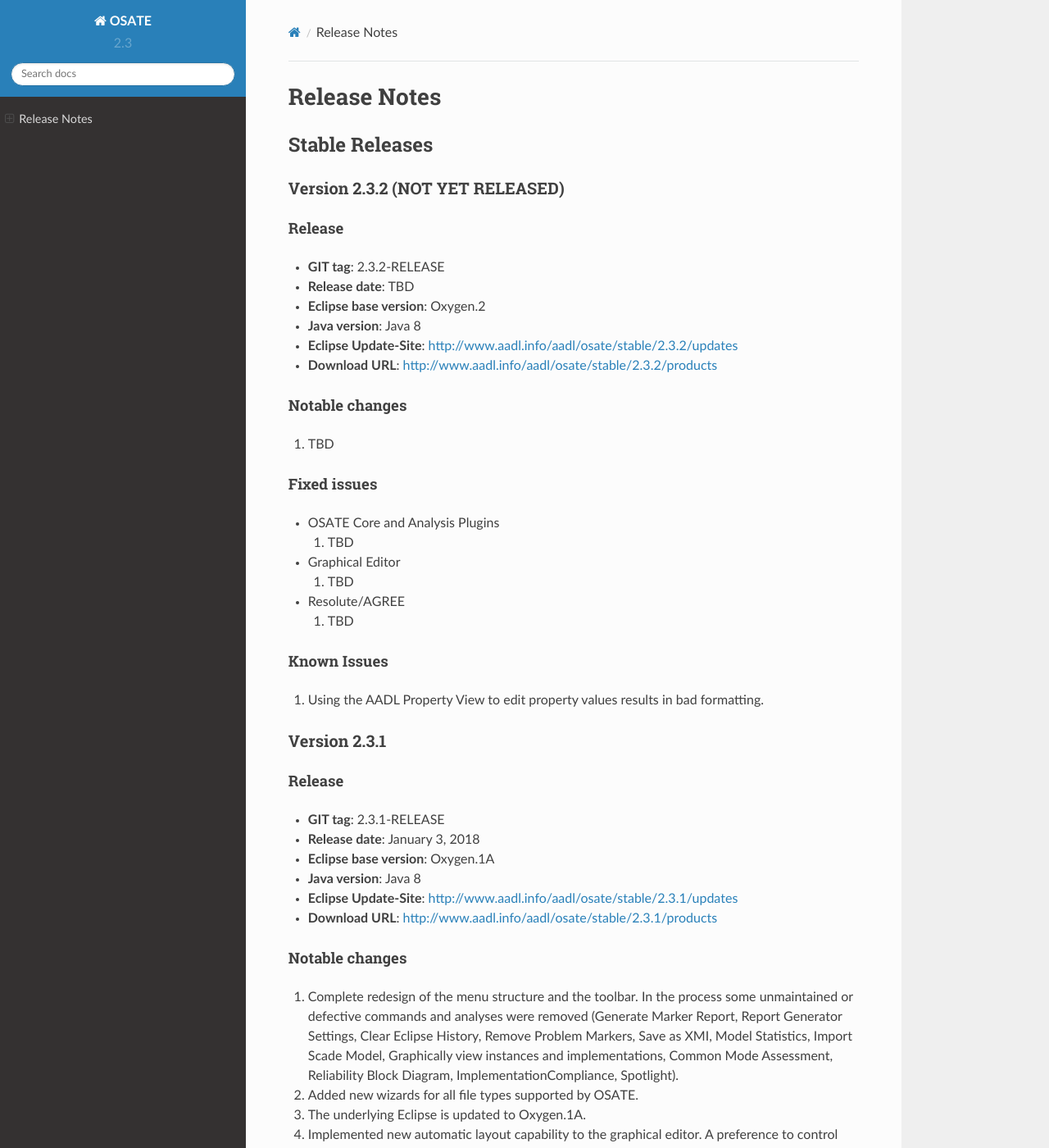
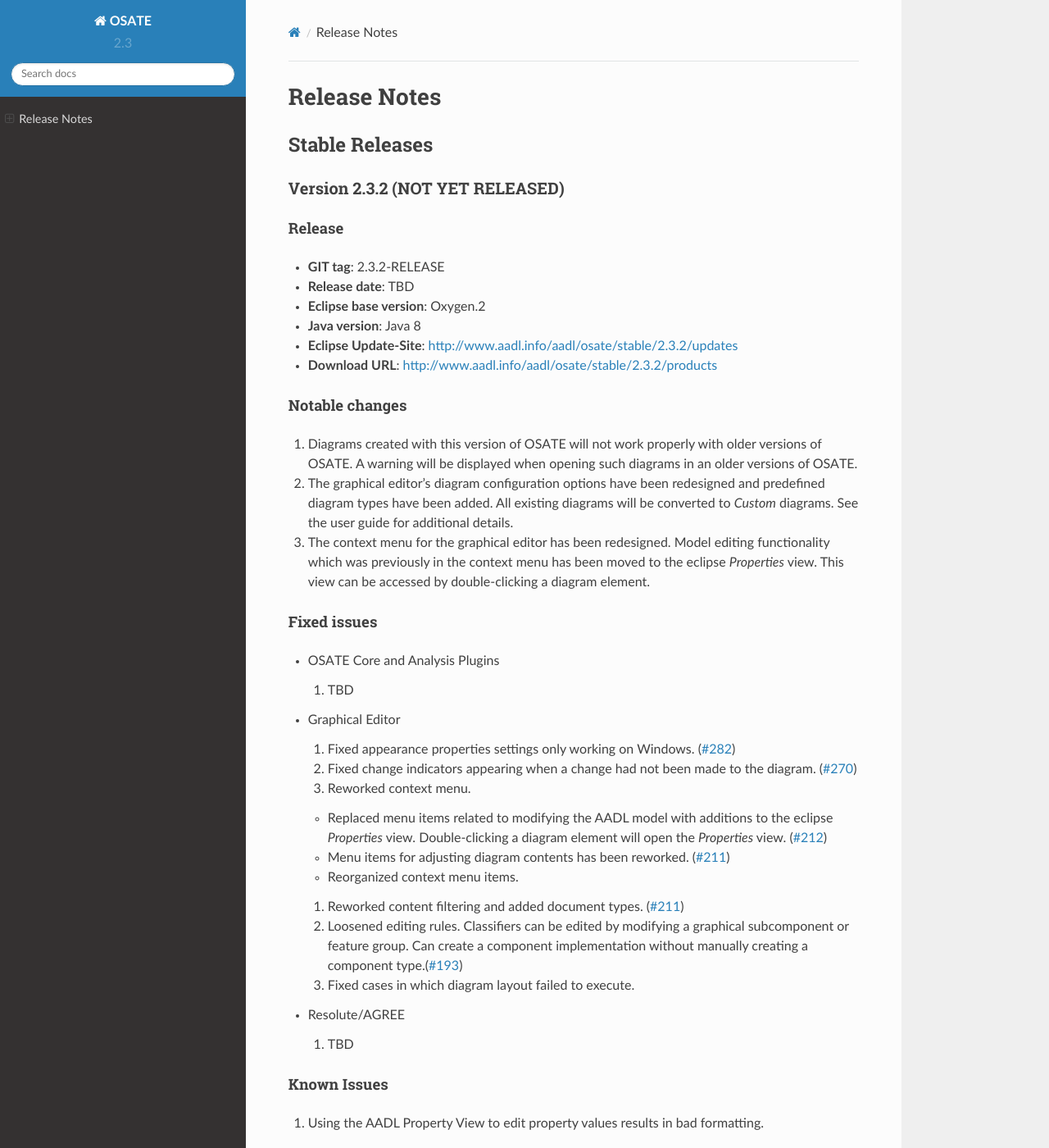
Before and after one commit to osate/website, a Sphinx documentation site: the page built from source/osate-releases.md, in a window 1280 px wide and 1400 px high. Shown: the whole window at 82% size. Built offline with Sphinx 7.4.7 and the Read the Docs theme 2.0.0, drawn with Linux system fonts in a browser that asks for light colours; some of the changed text lies outside the part shown.

Commit message:
Added release notes for 2.3.2 release of the graphical editor.

```diff
--- a/source/osate-releases.md
+++ b/source/osate-releases.md
@@ -14,14 +14,24 @@
   - **Download URL**: <http://www.aadl.info/aadl/osate/stable/2.3.2/products>
 
 #### Notable changes
-1. TBD
+1. Diagrams created with this version of OSATE will not work properly with older versions of OSATE. A warning will be displayed when opening such diagrams in an older versions of OSATE.
+2. The graphical editor's diagram configuration options have been redesigned and predefined diagram types have been added. All existing diagrams will be converted to *Custom* diagrams. See the user guide for additional details.
+3. The context menu for the graphical editor has been redesigned. Model editing functionality which was previously in the context menu has been moved to the eclipse *Properties* view. This view can be accessed by double-clicking a diagram element.
 
 #### Fixed issues
 
 * OSATE Core and Analysis Plugins
   1. TBD
 * Graphical Editor
-  1. TBD
+  1. Fixed appearance properties settings only working on Windows. ([#282](https://github.com/osate/osate-ge/issues/282))
+  2. Fixed change indicators appearing when a change had not been made to the diagram. ([#270](https://github.com/osate/osate-ge/issues/270))
+  3. Reworked context menu.
+	- Replaced menu items related to modifying the AADL model with additions to the eclipse *Properties* view. Double-clicking a diagram element will open the *Properties* view. ([#212](https://github.com/osate/osate-ge/issues/212))
+	- Menu items for adjusting diagram contents has been reworked. ([#211](https://github.com/osate/osate-ge/issues/211))
+	- Reorganized context menu items.
+  4. Reworked content filtering and added document types. ([#211](https://github.com/osate/osate-ge/issues/211))
+  5. Loosened editing rules. Classifiers can be edited by modifying a graphical subcomponent or feature group. Can create a component implementation without manually creating a component type.([#193](https://github.com/osate/osate-ge/issues/193))
+  6. Fixed cases in which diagram layout failed to execute.
 * Resolute/AGREE
   1. TBD
 
```
Also changed, not shown: other parts of source/osate-releases.md (+1 -1 lines).
